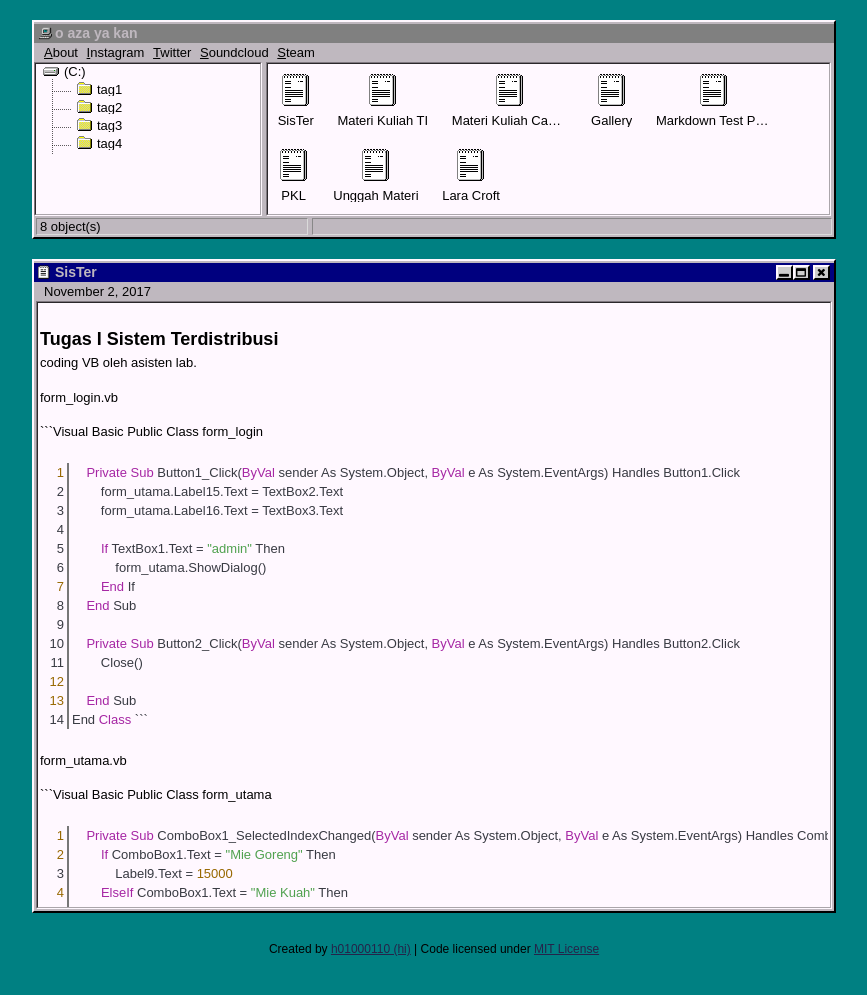
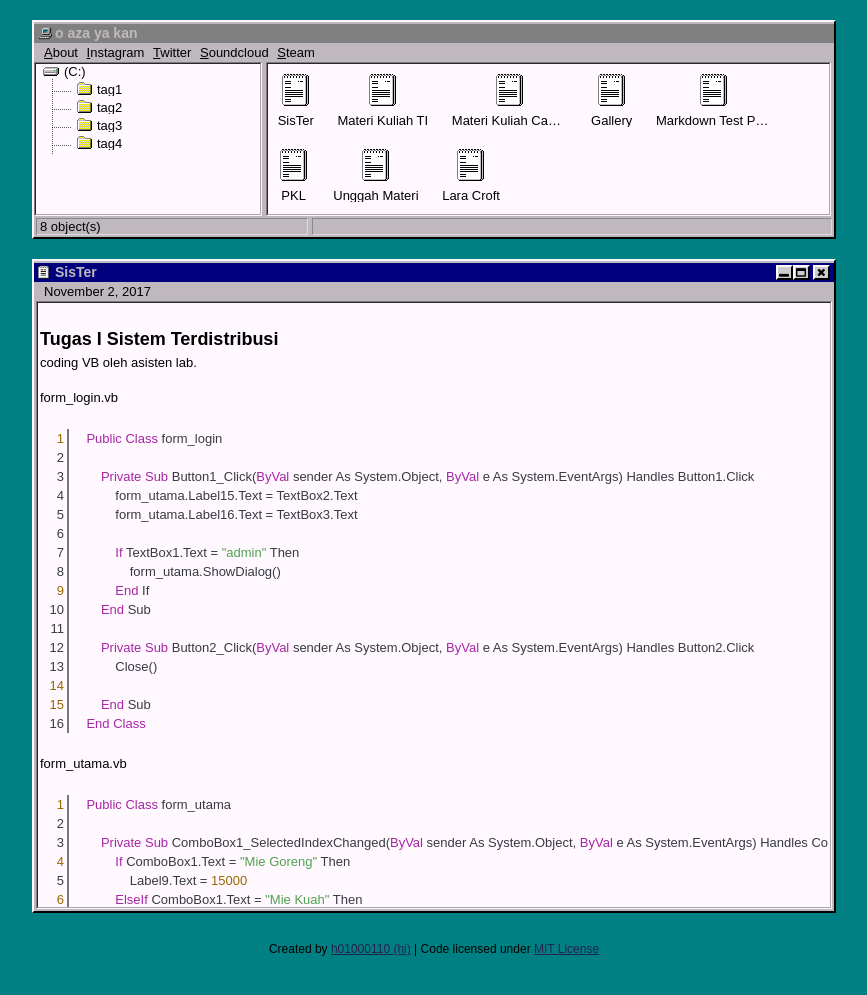
Before and after one commit to mistghan/mistghan.github.io, a Jekyll site: the page built from _posts/2017-11-02-tugas-sister-i.md, in a window 1280 px wide. Shown: the top 995 px of the page, without its empty margins (206-1073 px from the left). Built offline with Jekyll 4.4.1, drawn with Linux system fonts in a browser that asks for light colours.

Commit message:
Update 2017-11-02-tugas-sister-i.md

````diff
--- a/_posts/2017-11-02-tugas-sister-i.md
+++ b/_posts/2017-11-02-tugas-sister-i.md
@@ -11,7 +11,7 @@ coding VB oleh asisten lab.
 
 form_login.vb
 
-```Visual Basic
+```
     Public Class form_login
 
         Private Sub Button1_Click(ByVal sender As System.Object, ByVal e As System.EventArgs) Handles Button1.Click
@@ -33,7 +33,7 @@ form_login.vb
 
 form_utama.vb
 
-```Visual Basic
+```
     Public Class form_utama
 
         Private Sub ComboBox1_SelectedIndexChanged(ByVal sender As System.Object, ByVal e As System.EventArgs) Handles ComboBox1.SelectedIndexChanged
````
